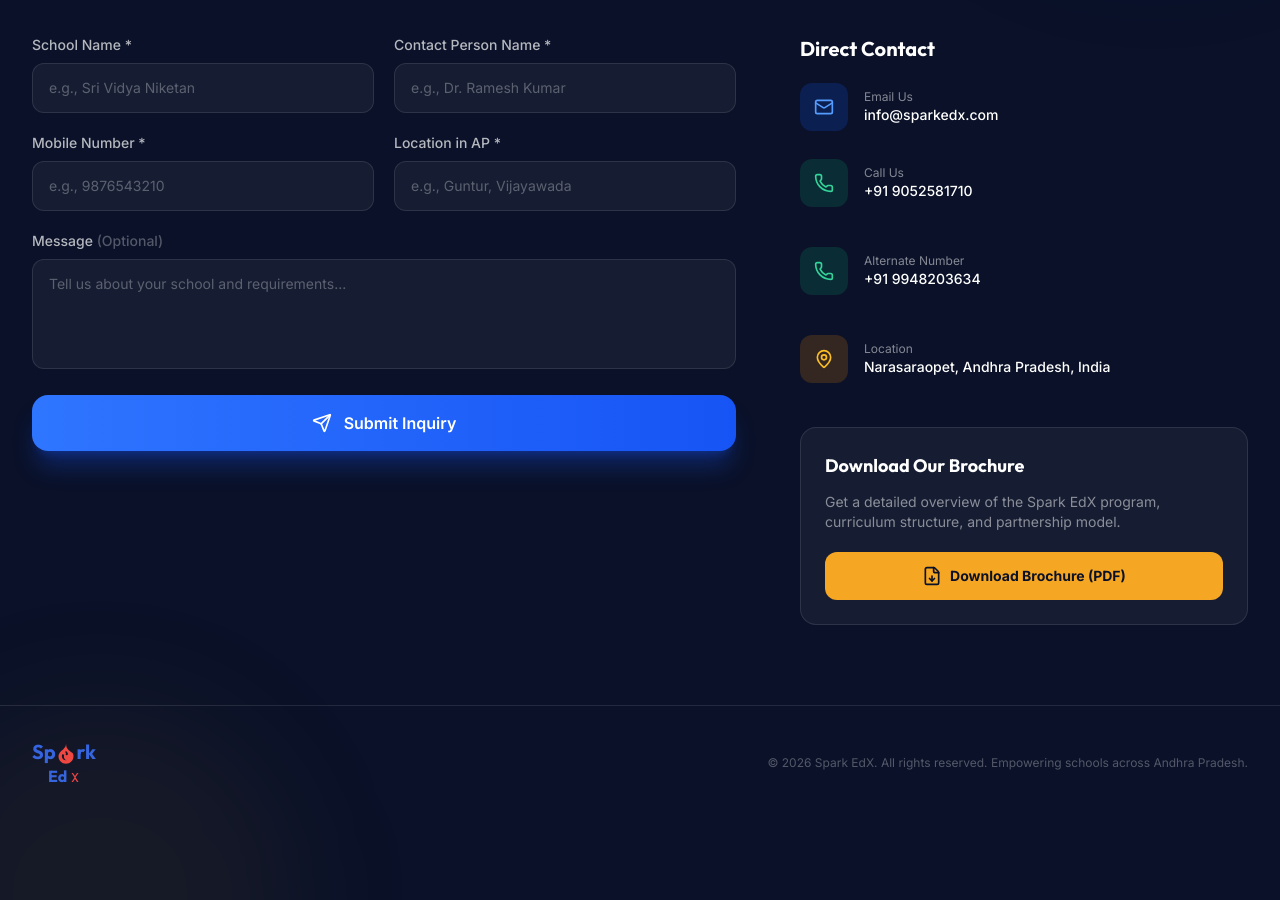
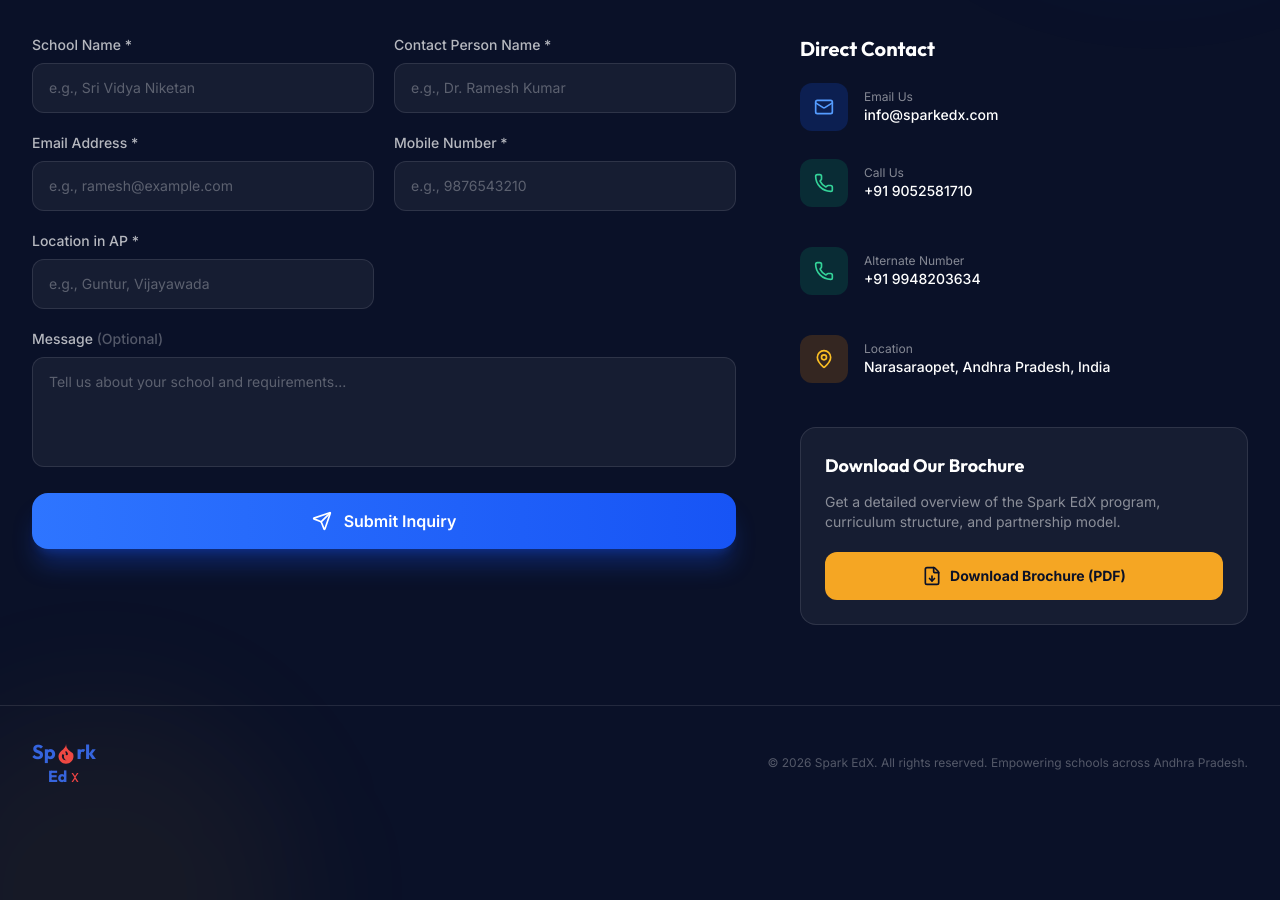
Before and after one commit to Manikanta11475/Spark-Edx-website-, a plain HTML site: page about.html in a window 1280 px wide. Shown: the part 1900-2800 px from the top of the page. Drawn offline with nearby package versions, Linux system fonts and the light colour scheme.

Commit message:
Integrate Google Forms and update UI

```diff
--- a/about.html
+++ b/about.html
@@ -442,6 +442,12 @@
                         </div>
                         <div class="grid sm:grid-cols-2 gap-5">
                             <div>
+                                <label for="contact-email" class="block text-white/70 text-sm font-medium mb-2">Email Address *</label>
+                                <input type="email" id="contact-email" name="email" required
+                                    class="form-input w-full bg-white/5 border border-white/10 rounded-xl px-4 py-3.5 text-white placeholder:text-white/30 text-sm focus:outline-none focus:border-brand-500 transition-all"
+                                    placeholder="e.g., ramesh@example.com">
+                            </div>
+                            <div>
                                 <label for="mobile-number" class="block text-white/70 text-sm font-medium mb-2">Mobile Number *</label>
                                 <input type="tel" id="mobile-number" name="mobile" required pattern="[0-9]{10}"
                                     class="form-input w-full bg-white/5 border border-white/10 rounded-xl px-4 py-3.5 text-white placeholder:text-white/30 text-sm focus:outline-none focus:border-brand-500 transition-all"
@@ -592,6 +598,12 @@
                         placeholder="Enter your full name">
                 </div>
                 <div>
+                    <label for="brochure-email" class="block text-gray-600 text-sm font-medium mb-1.5">Email Address *</label>
+                    <input type="email" id="brochure-email" name="email" required
+                        class="form-input w-full bg-gray-50 border border-gray-200 rounded-xl px-4 py-3 text-gray-800 placeholder:text-gray-400 text-sm focus:outline-none focus:border-brand-500 transition-all"
+                        placeholder="Enter your email address">
+                </div>
+                <div>
                     <label for="brochure-school" class="block text-gray-600 text-sm font-medium mb-1.5">School Name *</label>
                     <input type="text" id="brochure-school" name="school" required
                         class="form-input w-full bg-gray-50 border border-gray-200 rounded-xl px-4 py-3 text-gray-800 placeholder:text-gray-400 text-sm focus:outline-none focus:border-brand-500 transition-all"
```
Also changed, not shown: blogs.html (+12 -0 lines), contact.html (+6 -0 lines), index.html (+12 -0 lines), programs.html (+12 -0 lines), 2 other files.
